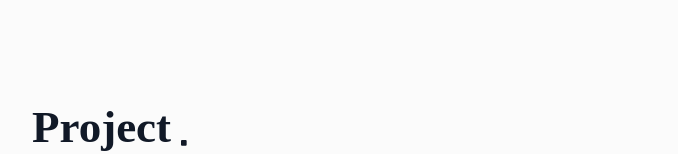
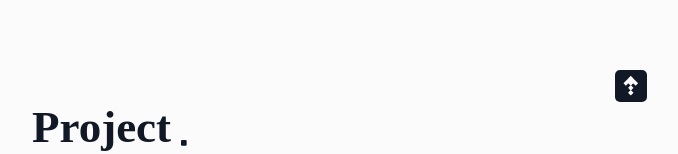
Before and after one commit to dododoodo/portfolio, a React (Create React App) app: page /project in a window 1280 px wide. Shown: the part 798-952 px from the top of the page, without its empty margins (273-951 px from the left). Built offline with nearby package versions, Linux system fonts and the light colour scheme; a web font is replaced by a local one.

Commit message:
2025-06-25

```diff
--- a/src/components/TopBtn.jsx
+++ b/src/components/TopBtn.jsx
@@ -1,6 +1,4 @@
 import { useEffect, useState } from "react";
-import AOS from "aos";
-import "aos/dist/aos.css";
 
 function TopBtn() {
     const [showTopBtn, setShowTopBtn] = useState(false);
--- a/src/pages/MainPage.jsx
+++ b/src/pages/MainPage.jsx
@@ -12,6 +12,7 @@ import AboutBtn from "../components/AboutBtn";
 import CareerContainer from "../components/CareerContainer";
 import SkillsSection from "../components/SkillsSection";
 import BounceObject from "../components/BounceObject";
+import TopBtn from "../components/TopBtn";
 
 function MainPage() {
     // 다크모드/라이트모드
@@ -150,6 +151,7 @@ function MainPage() {
 
                 <BounceObject />
                 </section>
+                <TopBtn/>
         </main>
         </>
     );
--- a/src/pages/ProjectPage.jsx
+++ b/src/pages/ProjectPage.jsx
@@ -7,6 +7,7 @@ import Footer from "../components/Footer";
 import TitleText2 from "../components/TitleText2";
 import AOS from "aos";
 import "aos/dist/aos.css";
+import TopBtn from "../components/TopBtn";
 
 function ProjectPage() {
 
@@ -40,7 +41,7 @@ function ProjectPage() {
             <TitleText2 text="Project" />
             <ProjectList />
         </section>
-
+        <TopBtn/>
         <Footer />
         </>
     )
```
